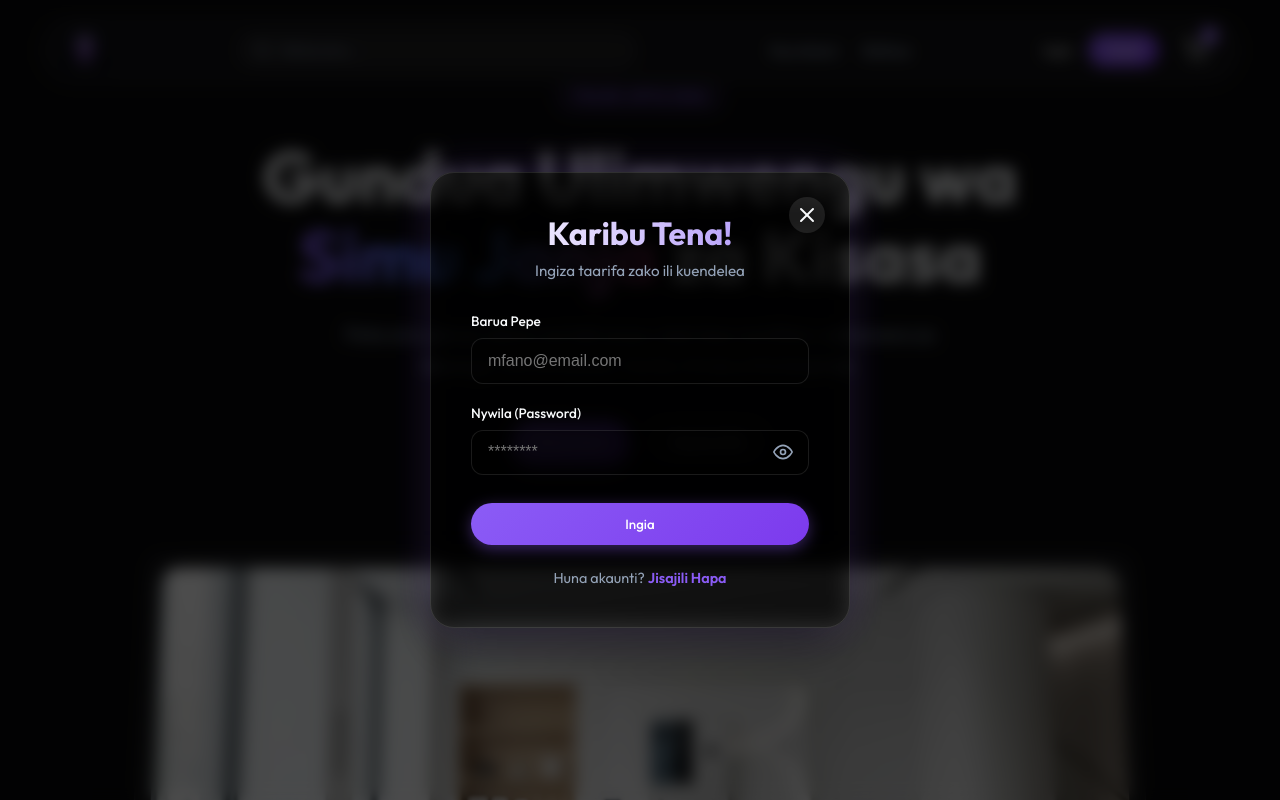
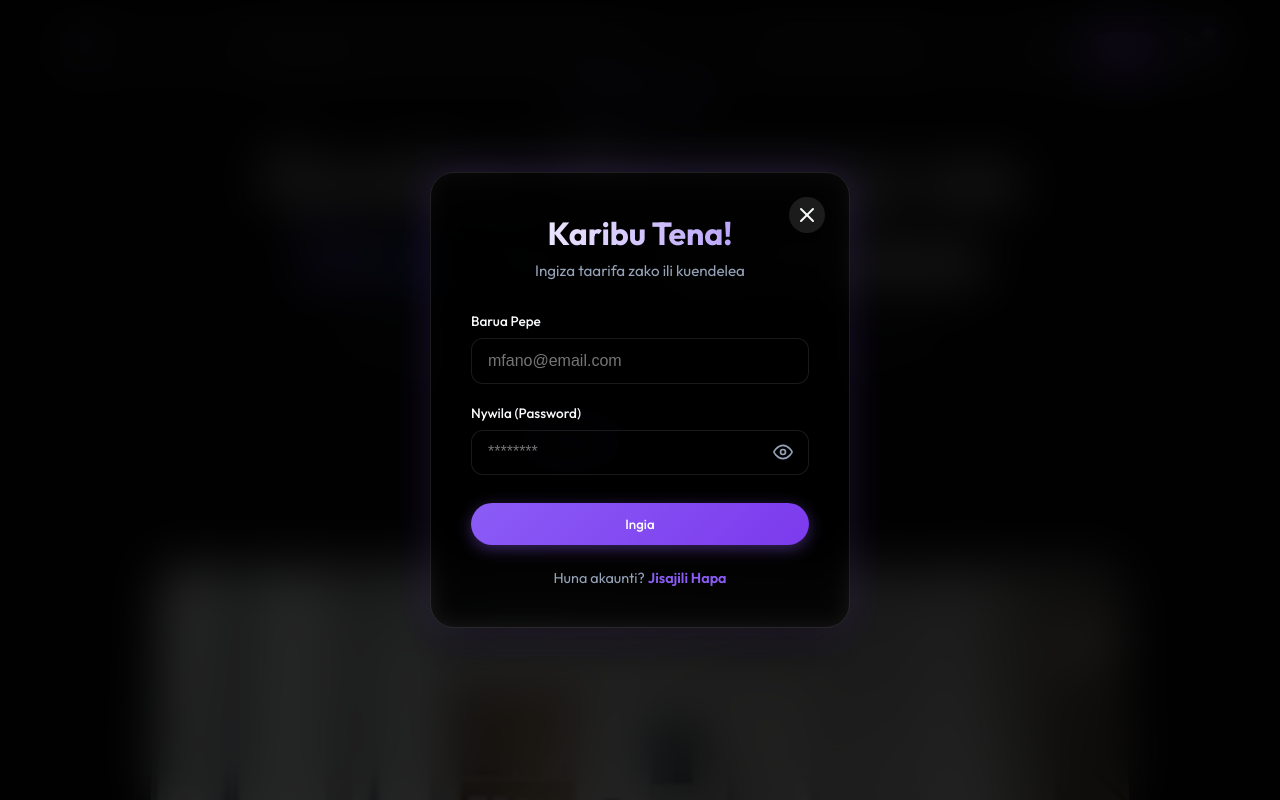
Before and after one commit to suleahmad/mrabuumatelephons, a React (Vite) app: page / in a window 1280 px wide. Both pictures are taken after a click on the button "Ingia". Shown: the top 800 px of the page. Built offline with nearby package versions, Linux system fonts and the light colour scheme.

Commit message:
Darken and increase blur on AuthModal backdrop for better visibility

```diff
--- a/src/components/AuthModal.css
+++ b/src/components/AuthModal.css
@@ -4,9 +4,9 @@
   left: 0;
   width: 100%;
   height: 100vh;
-  background: rgba(0, 0, 0, 0.7);
-  backdrop-filter: blur(8px);
-  -webkit-backdrop-filter: blur(8px);
+  background: rgba(0, 0, 0, 0.85);
+  backdrop-filter: blur(25px);
+  -webkit-backdrop-filter: blur(25px);
   z-index: 1000;
   display: flex;
   align-items: center;
```
